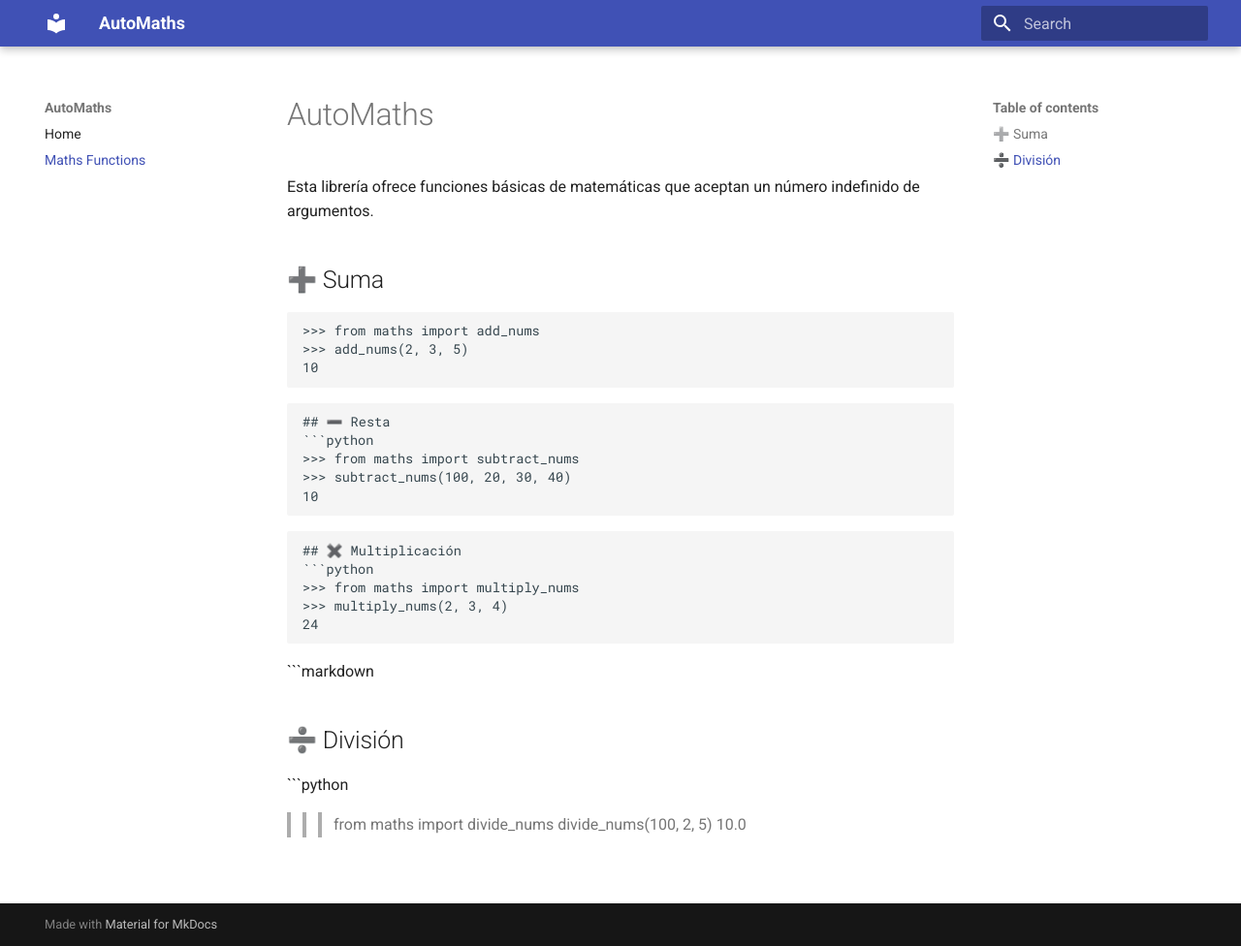
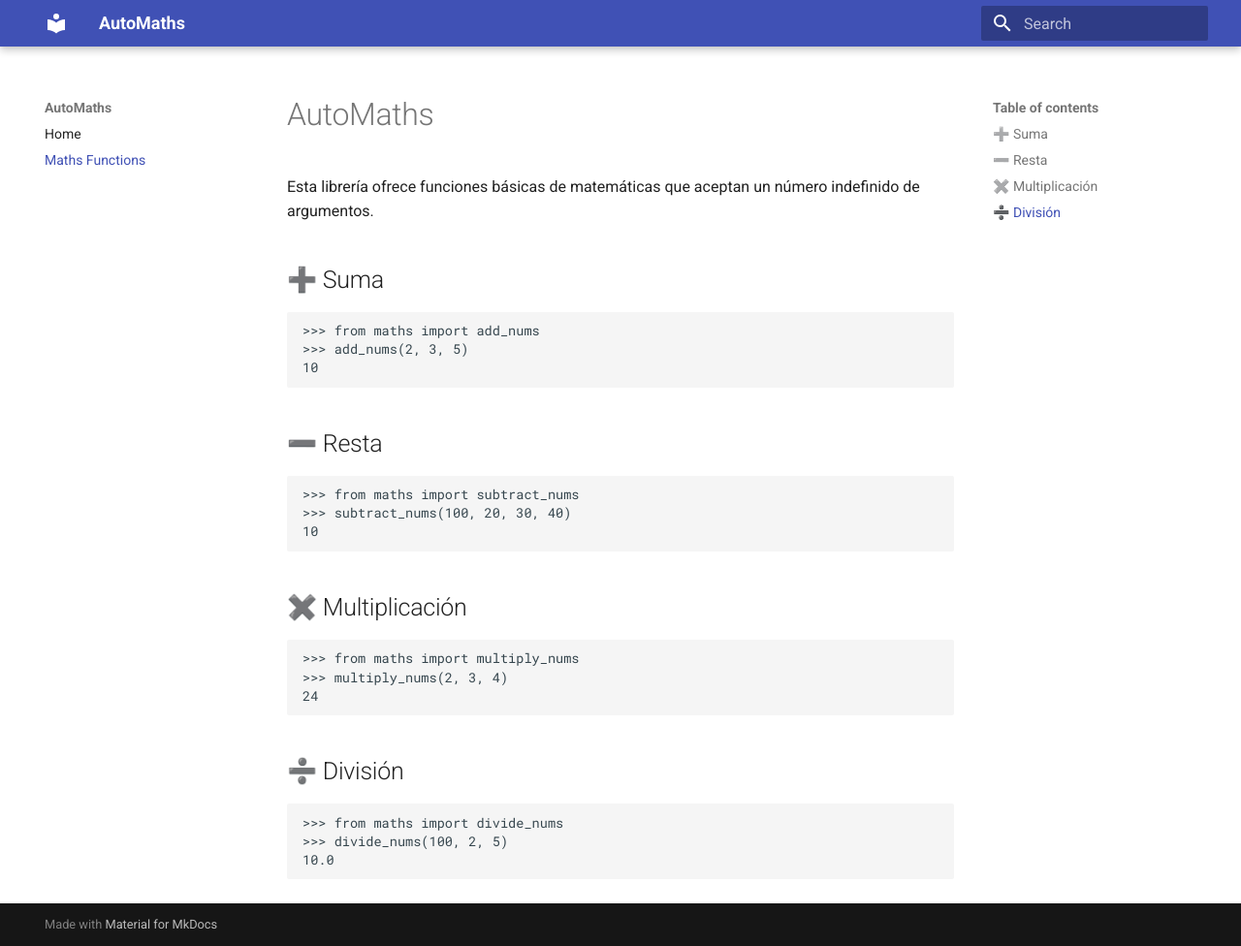
Before and after one commit to BaywatchZEfron/auto-doc, an MkDocs documentation site: the page built from docs/maths.md, in a window 1280 px wide and 976 px high. Shown: the whole window at 97% size. Built offline with MkDocs 1.6.1 and Material for MkDocs 9.7.7, drawn with Linux system fonts in a browser that asks for light colours.

Commit message:
maths.md corregido

````diff
--- a/docs/maths.md
+++ b/docs/maths.md
@@ -8,23 +8,27 @@ Esta librería ofrece funciones básicas de matemáticas que aceptan un número
 >>> add_nums(2, 3, 5)
 10
 ```
-```markdown
+
 ## ➖ Resta
+
 ```python
 >>> from maths import subtract_nums
 >>> subtract_nums(100, 20, 30, 40)
 10
 ```
-```markdown
+
 ## ✖️ Multiplicación
+
 ```python
 >>> from maths import multiply_nums
 >>> multiply_nums(2, 3, 4)
 24
 ```
-```markdown
+
 ## ➗ División
+
 ```python
 >>> from maths import divide_nums
 >>> divide_nums(100, 2, 5)
 10.0
+```
````
